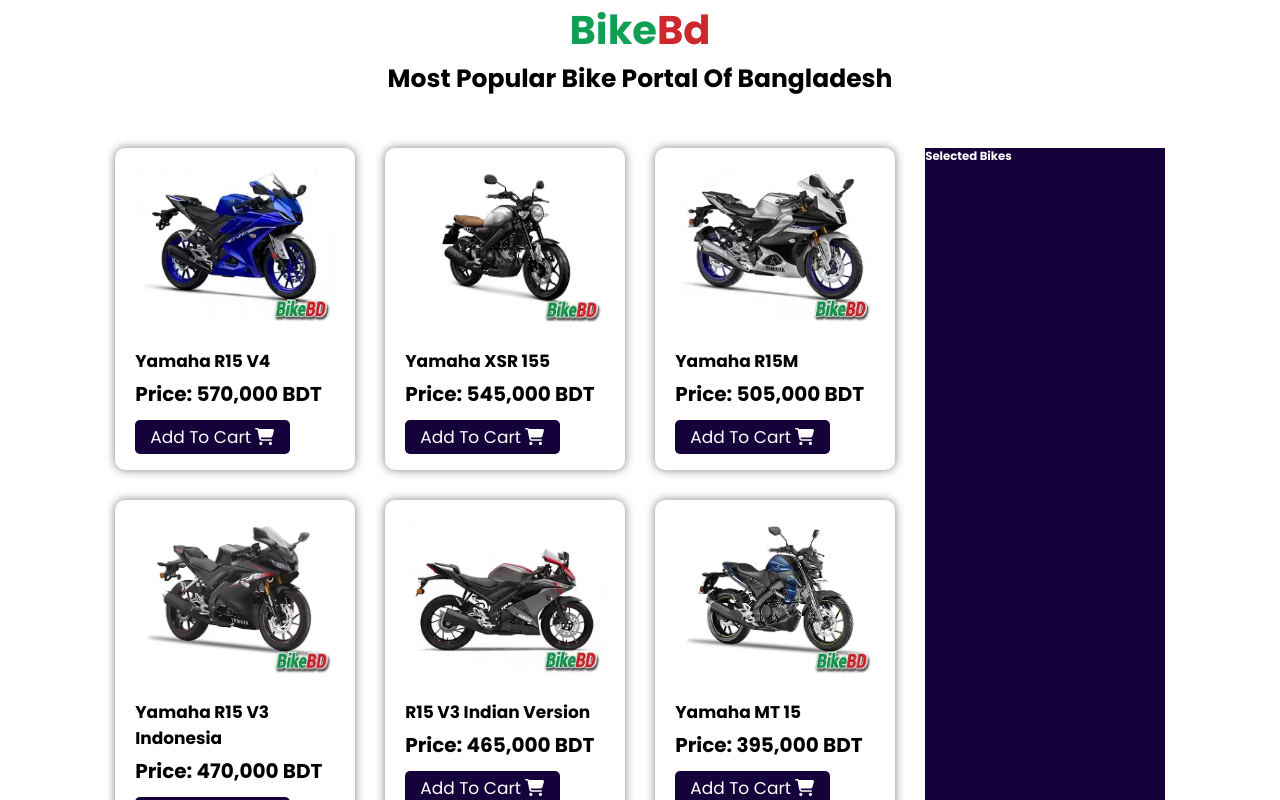
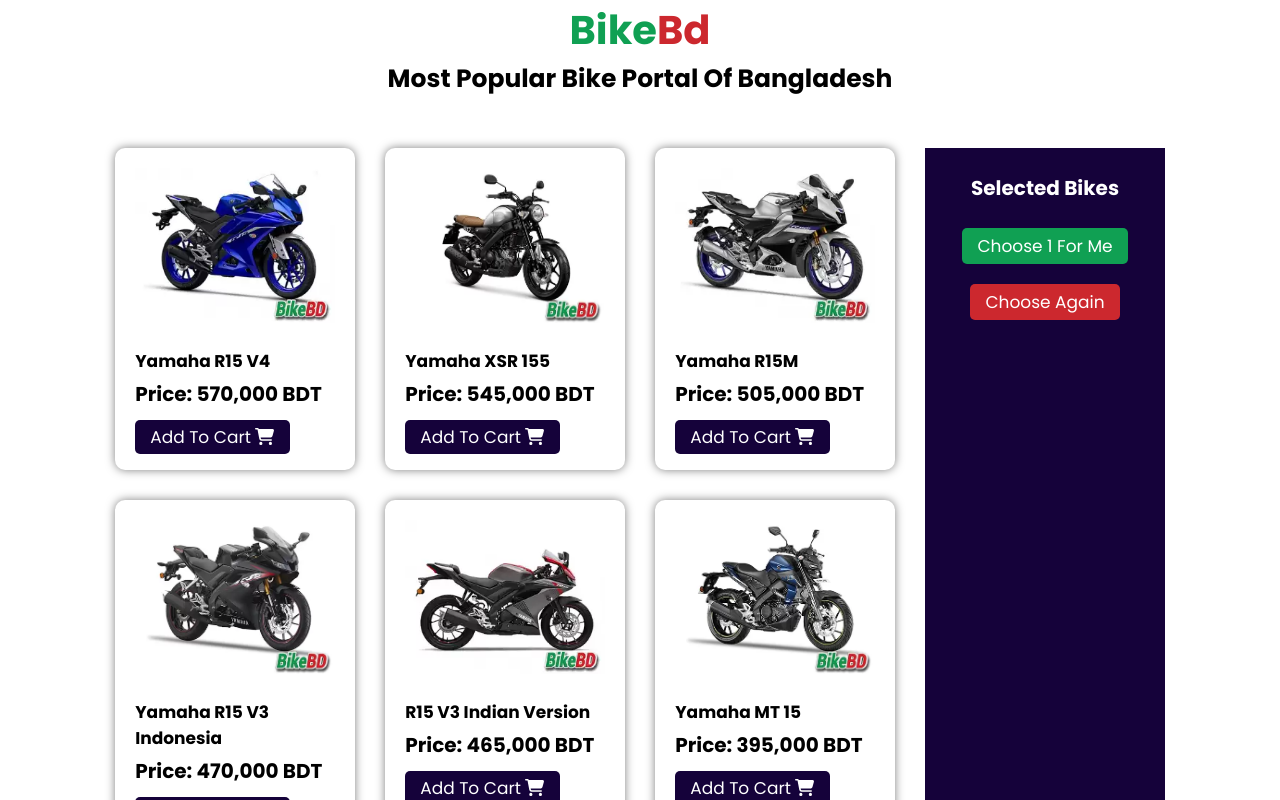
Before and after one commit to majedul360/insta-sohor, a React (Create React App) app: page / in a window 1280 px wide. Shown: the top 800 px of the page. Built offline with nearby package versions, Linux system fonts and the light colour scheme.

Commit message:
display fake data done

```diff
--- a/src/components/cart/Cart.css
+++ b/src/components/cart/Cart.css
@@ -3,3 +3,27 @@
   background-color: #15023a;
   color: white;
 }
+
+.cart h3 {
+  text-align: center;
+  margin: 2.5rem 0;
+  font-size: 2rem;
+}
+
+.cart .btn-container {
+  display: flex;
+  flex-direction: column;
+  align-items: center;
+}
+
+.cart .btn-container span {
+  font-size: 1.7rem;
+  padding: 0.5rem 1.5rem;
+  background-color: #cc282e;
+  border-radius: 0.5rem;
+}
+
+.cart .btn-container span:first-child {
+  background-color: #10a053;
+  margin-bottom: 2rem;
+}
--- a/src/components/cart/Cart.jsx
+++ b/src/components/cart/Cart.jsx
@@ -4,6 +4,10 @@
   return (
     <div className="cart">
       <h3>selected bikes</h3>
+      <div className="btn-container">
+        <span>choose 1 for me</span>
+        <span>choose again</span>
+      </div>
     </div>
   );
 };
```
